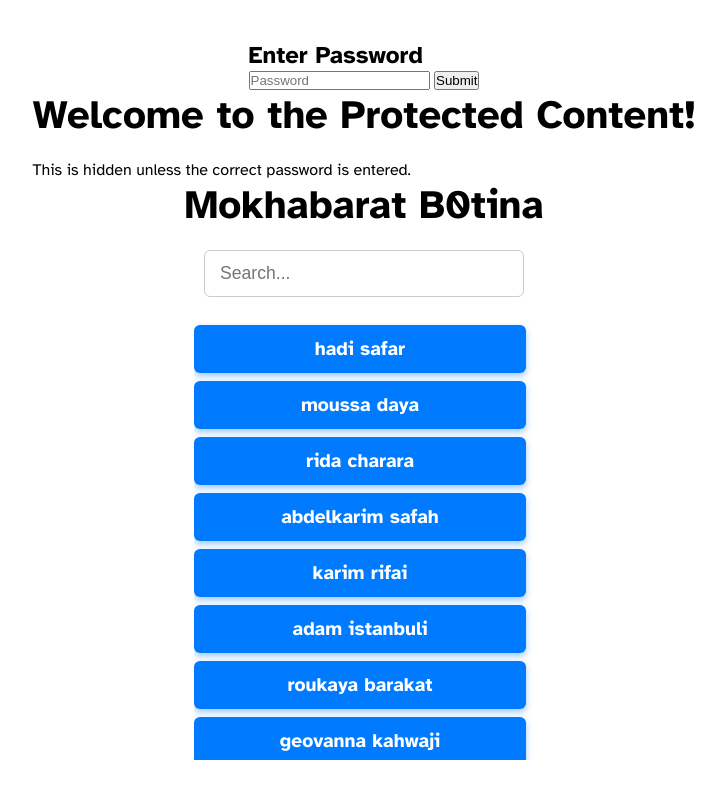
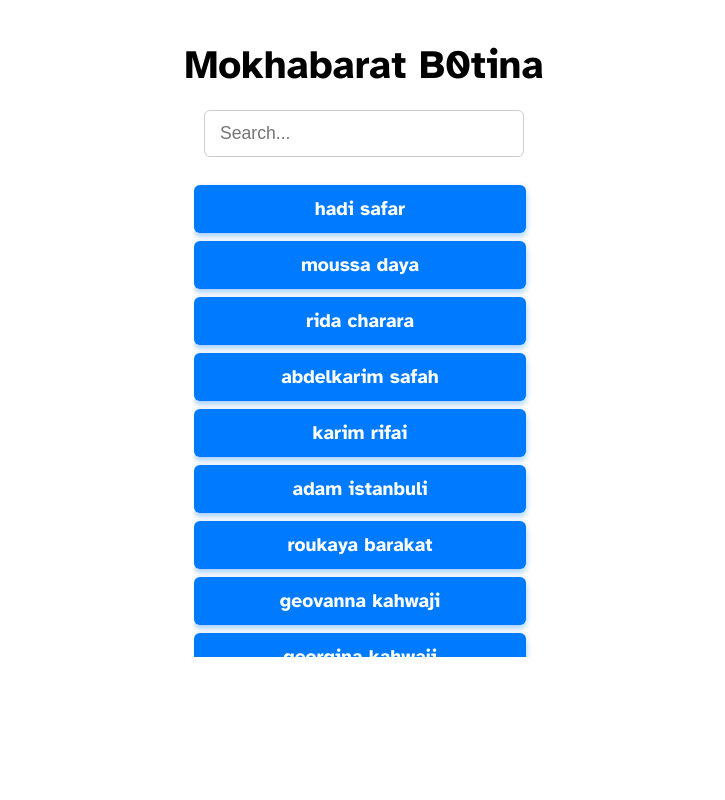
Before and after one commit to 96179/o, a plain HTML site: page index.html in a window 1280 px wide. Shown: the whole page, without its empty margins (276-1001 px from the left). Drawn offline with Linux system fonts and the light colour scheme.

Commit message:
Update index.html

```diff
--- a/index.html
+++ b/index.html
@@ -79,32 +79,6 @@
 
 <body>
 
-    <div id="login">
-    <h2>Enter Password</h2>
-    <input type="password" id="password" placeholder="Password">
-    <button onclick="checkPassword()">Submit</button>
-    <p id="error" style="color:red;"></p>
-  </div>
-
-  <div id="protected-content">
-    <h1>Welcome to the Protected Content!</h1>
-    <p>This is hidden unless the correct password is entered.</p>
-  </div>
-
-  <script>
-    function checkPassword() {
-      const password = document.getElementById("password").value;
-      const correctPassword = "letmein123"; // Change this to your password
-
-      if (password === correctPassword) {
-        document.getElementById("login").style.display = "none";
-        document.getElementById("protected-content").style.display = "block";
-      } else {
-        document.getElementById("error").textContent = "Incorrect password.";
-      }
-    }
-  </script>
-
   <h1>Mokhabarat B0tina</h1>
 
   <input type="text" id="search" placeholder="Search..." aria-label="Search names" />
```
